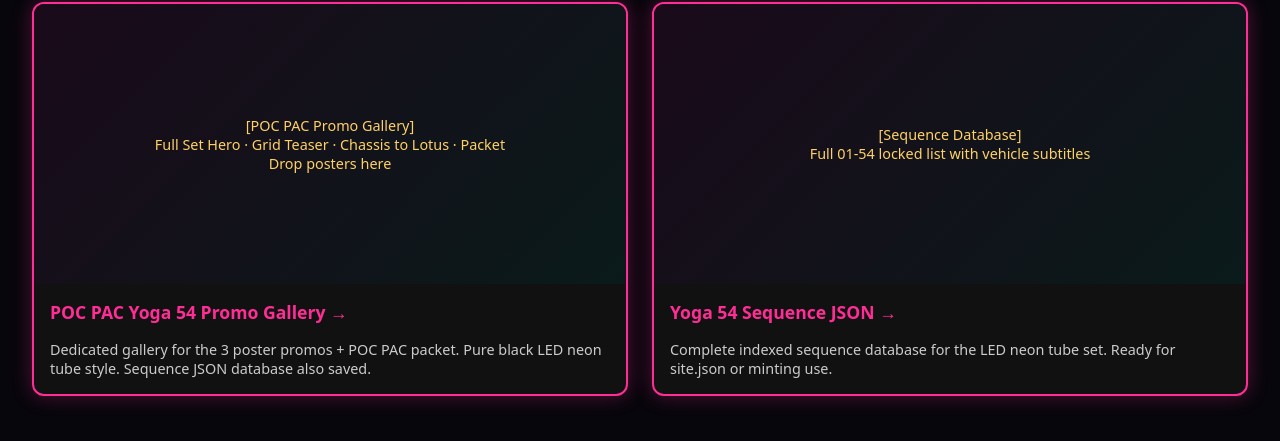
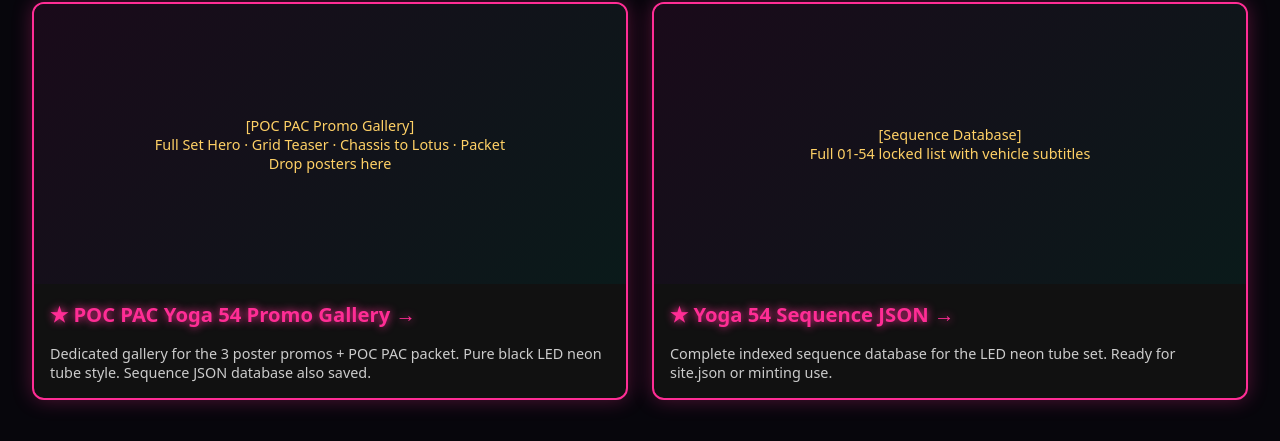
Before and after one commit to dARTZModello/kung-fu-millionaire-film, a plain HTML site: page gallery/index.html in a window 1280 px wide. Shown: the part 307-748 px from the top of the page. Drawn offline with Linux system fonts and the light colour scheme.

Commit message:
Strengthen POC PAC links in main gallery index + add README link

```diff
--- a/gallery/index.html
+++ b/gallery/index.html
@@ -126,6 +126,7 @@
     }
     a { color: var(--magenta); text-decoration: none; }
     a:hover { color: var(--cyan); }
+    .strong-link { font-weight: bold; font-size: 1.15em; text-shadow: 0 0 8px currentColor; }
   </style>
 </head>
 <body>
@@ -136,12 +137,12 @@
   <div class="grid">
     <div class="card">
       <div class="placeholder">[POC PAC Promo Gallery]<br>Full Set Hero · Grid Teaser · Chassis to Lotus · Packet<br>Drop posters here</div>
-      <h3><a href="poc-pac-yoga54-posters.html">POC PAC Yoga 54 Promo Gallery →</a></h3>
+      <h3><a class="strong-link" href="poc-pac-yoga54-posters.html">★ POC PAC Yoga 54 Promo Gallery →</a></h3>
       <p>Dedicated gallery for the 3 poster promos + POC PAC packet. Pure black LED neon tube style. Sequence JSON database also saved.</p>
     </div>
     <div class="card">
       <div class="placeholder">[Sequence Database]<br>Full 01-54 locked list with vehicle subtitles</div>
-      <h3><a href="poc-pac-yoga54-sequence.json">Yoga 54 Sequence JSON →</a></h3>
+      <h3><a class="strong-link" href="poc-pac-yoga54-sequence.json">★ Yoga 54 Sequence JSON →</a></h3>
       <p>Complete indexed sequence database for the LED neon tube set. Ready for site.json or minting use.</p>
     </div>
   </div>
@@ -280,7 +281,9 @@
     <p class="note">54 Ballet + 54 Weapons + 54 Reiki / Holistic Energy + POC PAC Yoga 54 Collections ready for gallery and minting. Drop poster images into /gallery/ then replace placeholders. Identity text and agent tools for KUNG Fun.</p>
     <a href="https://shadow-blaze-silver-raven.grok.me/" target="_blank">Live Site → MINT Tab</a>
     <a href="https://github.com/dARTZModello/kung-fu-millionaire-film" target="_blank">GitHub Repo</a>
-    <a href="poc-pac-yoga54-posters.html">POC PAC Gallery</a>
+    <a class="strong-link" href="poc-pac-yoga54-posters.html">★ POC PAC Gallery</a>
+    <a href="poc-pac-yoga54-sequence.json">Sequence JSON</a>
+    <a href="README.md">Gallery README</a>
     <a href="#">Canon / Identity Text</a>
   </div>
 
```
